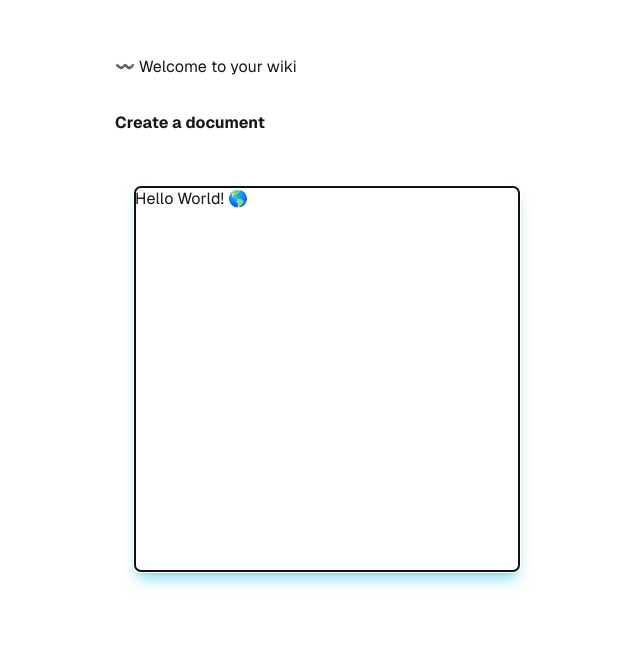
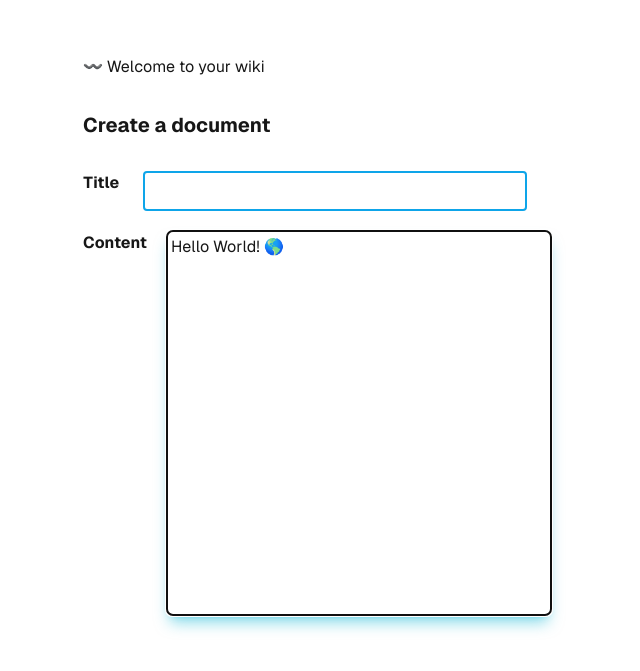
Before and after one commit to jesswils/wiki, a Next.js app: page / in a window 1280 px wide. Shown: the part 109-780 px from the top of the page, without its empty margins (313-953 px from the left). Built offline with nearby package versions, Linux system fonts and the light colour scheme.

Commit message:
setup document

```diff
--- /dev/null
+++ b/app/components/Document.tsx
@@ -0,0 +1,30 @@
+'use client';
+
+import React, { useState } from 'react';
+import Tiptap from './TipTap';
+
+const Document = () => {
+	const [content, setContent] = useState('');
+
+	return (
+		<div>
+			<div className='flex space-x-6'>
+				<label className='text-base font-bold text-muted-foreground'>
+					Title
+				</label>
+				<input
+					className='h-10 w-96 px-3 py-1.5 text-base border-2 border-sky-500 placeholder:text-sm placeholder:text-muted-foreground outline-none rounded focus:shadow-cyan-500/50 focus:shadow-md'
+					name='document title'
+					value={content}
+					onChange={(e) => setContent(e.target.value)}
+				/>
+			</div>
+			<div className='flex'>
+				<p className='font-bold mt-5'>Content</p>
+				<Tiptap />
+			</div>
+		</div>
+	);
+};
+
+export default Document;
--- a/app/components/TipTap.tsx
+++ b/app/components/TipTap.tsx
@@ -9,11 +9,15 @@ const Tiptap = () => {
 		editorProps: {
 			attributes: {
 				class:
-					'prose prose-sm sm:prose-base lg:prose-lg xl:prose-2xl m-5 border border-sky-500 rounded-md size-96 focus:border-0 focus:shadow-cyan-500/50 focus:shadow-lg',
+					'm-5 border-2 border-sky-500 rounded-md size-96 focus:border-0 focus:shadow-cyan-500/50 focus:shadow-lg p-1',
 			},
 		},
 		content: '<p>Hello World! 🌎️</p>',
 		autofocus: true,
+		// onUpdate: ({ editor }) => {
+		// 	const html = editor.getHTML();
+
+		// },
 	});
 
 	return <EditorContent editor={editor} />;
--- a/app/page.tsx
+++ b/app/page.tsx
@@ -1,24 +1,26 @@
-import Tiptap from './components/TipTap';
+import Document from './components/Document';
 
 export default function Home() {
 	return (
 		<div className='grid grid-rows-[20px_1fr_20px] items-center justify-items-center min-h-screen p-8 pb-20 gap-16 sm:p-20 font-[family-name:var(--font-geist-sans)]'>
 			<main className='flex flex-col gap-8 row-start-2 items-center sm:items-start'>
 				<h1>〰️ Welcome to your wiki </h1>
-				{/* <ol className='list-inside list-decimal text-sm text-center sm:text-left font-[family-name:var(--font-geist-mono)]'>
-					<li className='mb-2'>
-						Get started by editing{' '}
-						<code className='bg-black/[.05] dark:bg-white/[.06] px-1 py-0.5 rounded font-semibold'>
-							app/page.tsx
-						</code>
-						.
-					</li>
-					<li>Save and see your changes instantly.</li>
-				</ol> */}
+				<h2 className='font-bold text-xl'>Create a document</h2>
+				{/* <div className='flex items-center space-x-3'>
+					<label className='text-base font-bold text-muted-foreground'>
+						Title
+					</label>
+					<input
+						className='h-10 w-full px-3 py-1.5 text-base border-2 border-sky-500 placeholder:text-sm placeholder:text-muted-foreground outline-none rounded focus:shadow-cyan-500/50 focus:shadow-md'
+						name='document title'
+						value=''
+					/>
+				</div>
 				<h2 className='font-bold text-center'>Create a document</h2>
 				<div className='flex gap-4 items-center flex-col sm:flex-row'>
 					<Tiptap />
-				</div>
+				</div> */}
+				<Document />
 			</main>
 			<footer className='row-start-3 flex gap-6 flex-wrap items-center justify-center'></footer>
 		</div>
```
